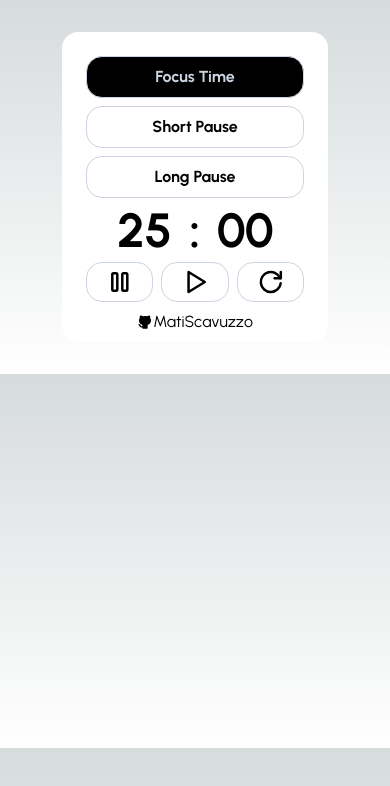
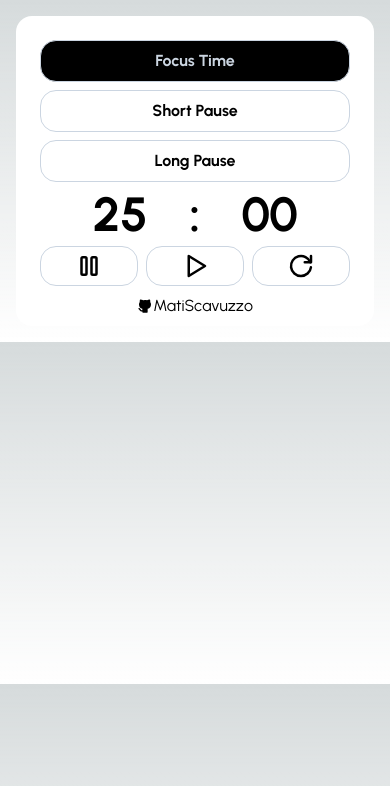
Before and after one commit to MatiScavuzzo/pomodoro, a Next.js app: page / in a window 390 px wide. Shown: the top 786 px of the page. Built offline with nearby package versions, Linux system fonts and the light colour scheme.

Commit message:
Update Responsive view

```diff
--- a/app/components/PomodoroContainer.tsx
+++ b/app/components/PomodoroContainer.tsx
@@ -101,7 +101,7 @@ export const PomodoroContainer = ({
     // eslint-disable-next-line react-hooks/exhaustive-deps
   }, [isPlaying, seconds, minutes, focusTime])
   return (
-    <main className="flex flex-col items-center justify-between h-auto gap-2 p-4 sm:p-24">
+    <main className="flex flex-col w-full items-center justify-between h-auto gap-2 p-4 sm:p-24">
       <div className='flex flex-col items-center w-full px-6 pt-6 pb-2 text-black bg-white rounded-2xl justify'>
         <FocusState focusTime={focusTime} shortPause={shortPause} longPause={longPause} />
         <Clock minutes={minutes} seconds={seconds} />
--- a/app/page.tsx
+++ b/app/page.tsx
@@ -2,7 +2,7 @@ import { PomodoroContainer } from "./components/PomodoroContainer";
 
 export default function Home() {
   return (
-    <main className="flex h-auto flex-col items-center gap-2 justify-between p-4 sm:p-24">
+    <main className="flex h-auto flex-col items-center gap-2 justify-between">
       <PomodoroContainer />
     </main>
   );
```
